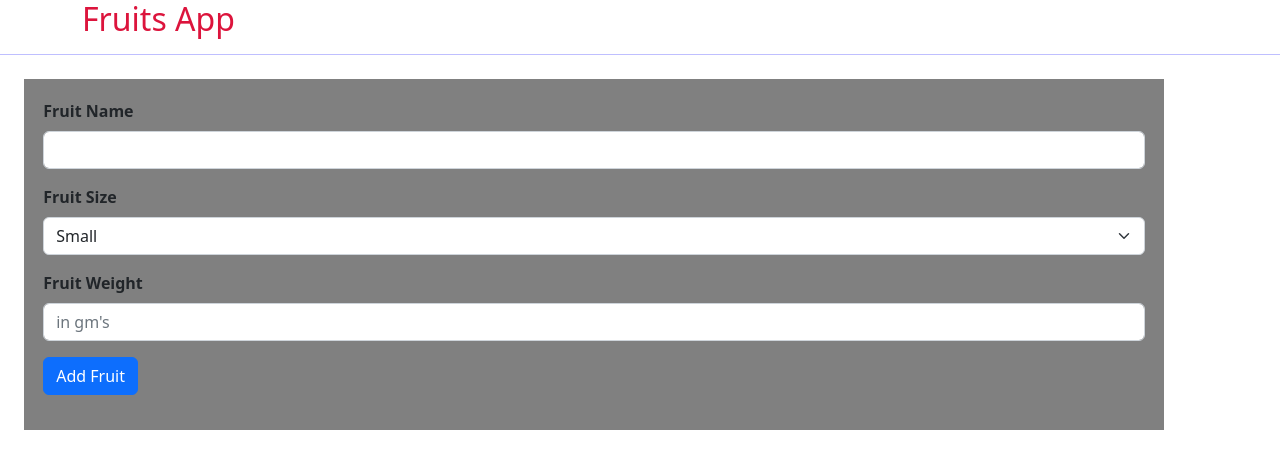
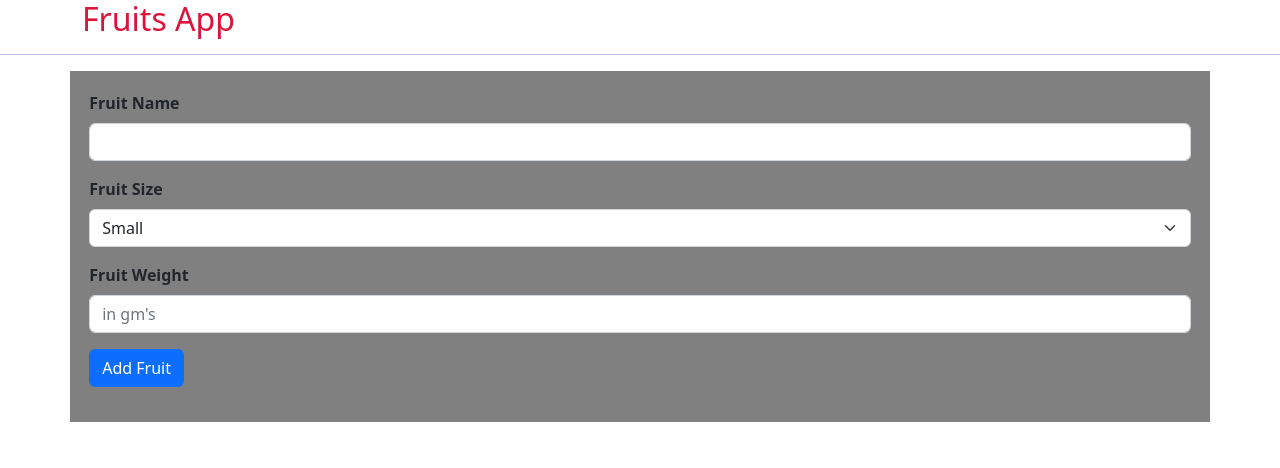
Before and after one commit to MihSawant/angular-service, an Angular app: page / in a window 1280 px wide. Shown: the top 468 px of the page. Built offline with nearby package versions, Linux system fonts and the light colour scheme.

Commit message:
style changed

```diff
--- a/src/app/fruit-edit/fruit-edit.component.css
+++ b/src/app/fruit-edit/fruit-edit.component.css
@@ -1,5 +1,4 @@
 .container-md{
-    margin: 1.5rem;
     background-color: grey;
     padding: 1.2rem;
 }
```
